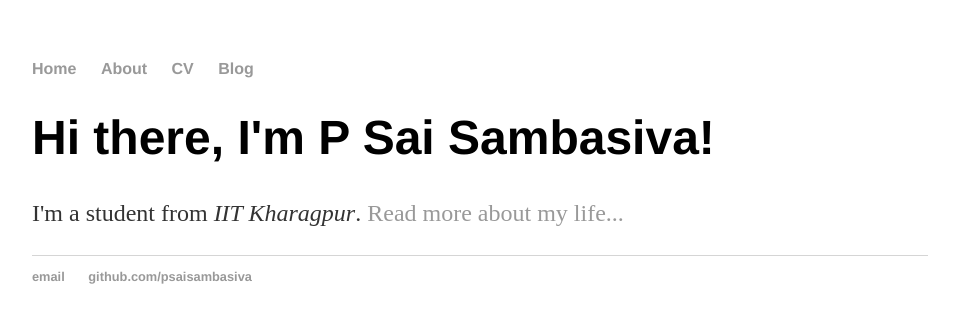
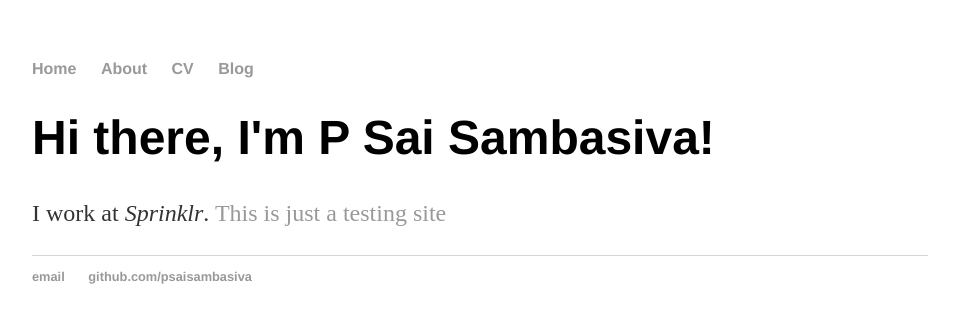
Before and after one commit to psaisambasiva/psaisambasiva.github.io, a Jekyll site: the page built from index.html, in a window 1280 px wide. Shown: the top 323 px of the page, without its empty margins (160-1119 px from the left). Built offline with Jekyll 4.4.1, drawn with Linux system fonts in a browser that asks for light colours.

Commit message:
adding company name

```diff
--- a/index.html
+++ b/index.html
@@ -4,5 +4,5 @@ title: P Sai Sambasiva, student
 ---
 <div class="blurb">
 	<h1>Hi there, I'm P Sai Sambasiva!</h1>
-	<p>I'm a student from <em>IIT Kharagpur</em>. <a href="/about">Read more about my life...</a></p>
+	<p>I work at <em>Sprinklr</em>. <a href="/about">This is just a testing site</a></p>
 </div><!-- /.blurb -->
```
